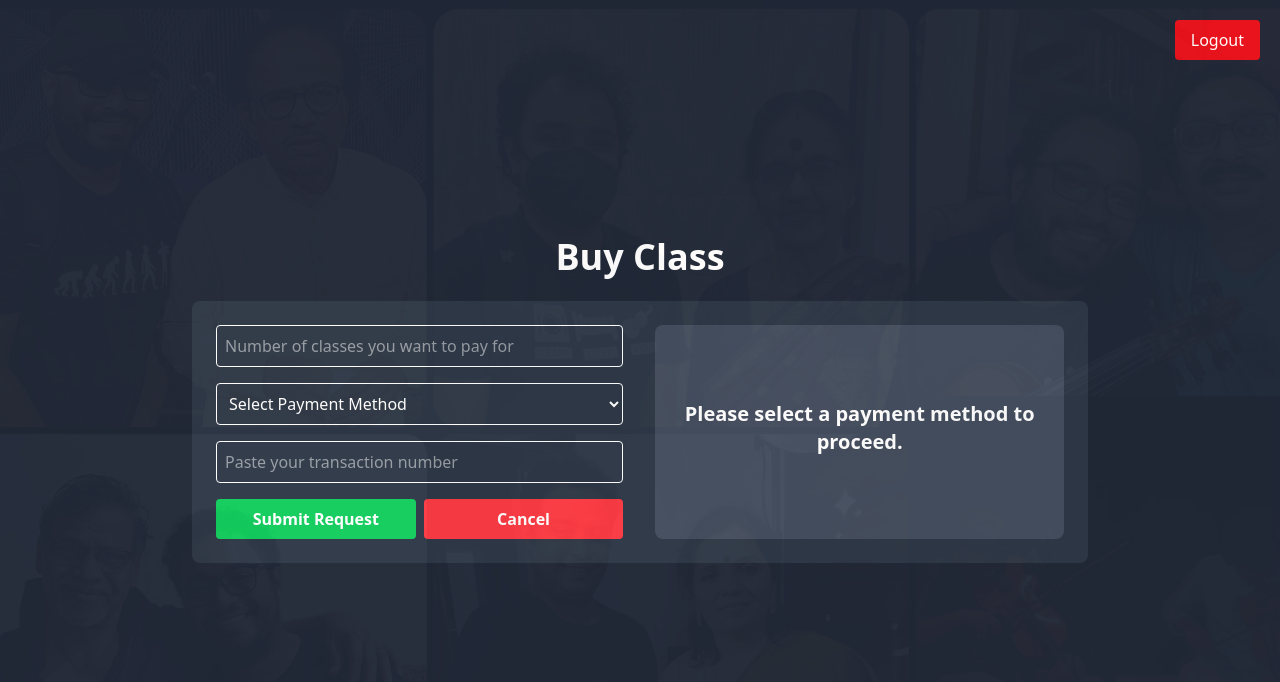
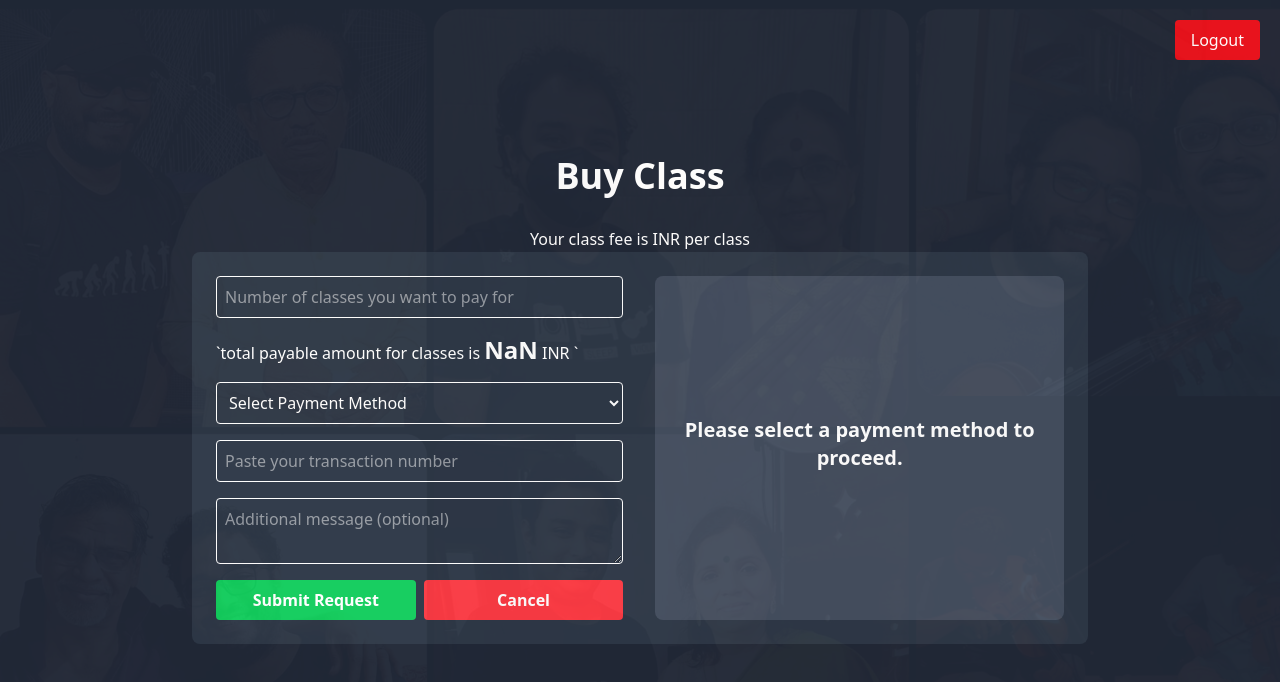
Before and after one commit to Piash-Akbar/Anirban_Da-s_class_organizer, a Next.js app: page /user/1/buy-credit in a window 1280 px wide. Shown: the top 682 px of the page. Built offline with nearby package versions, Linux system fonts and the light colour scheme; no server answers; the database is empty.

Commit message:
Enhance Admin Dashboard and Buy Credit Page with additional payment details and class fee display

```diff
--- a/src/app/admin/page.jsx
+++ b/src/app/admin/page.jsx
@@ -246,9 +246,20 @@ export default function AdminDashboard() {
                   >
                     <div>
                       <p className="font-bold text-white">{r.displayName}</p>
-                      <p className="text-sm text-gray-400">
-                        {r.amount} classes – {r.message || "No message"}
+                      <p className="text-xl text-gray-400">
+                        {r.amount} classes
                       </p>
+
+                      <p>
+                        Payment Method: {r.paymentMethod}
+                      </p>
+                      <p>
+                        Transaction Proof: {r.proof}
+                      </p>
+                      <p>
+                        Additional Message: {r.message || "N/A"}
+                      </p>
+
                     </div>
                     <div className="flex gap-2">
                       <button
@@ -303,6 +314,12 @@ export default function AdminDashboard() {
                     <p className="text-sm text-gray-400">
                       Email: {s.email} | Credits: {s.credits ?? 0}
                     </p>
+
+                    change name / fee or delete student functionality can be added here
+
+
+
+
                   </div>
                 ))}
               </div>
--- a/src/app/portfolio/page.jsx
+++ b/src/app/portfolio/page.jsx
@@ -37,6 +37,7 @@ export default function LandingPage() {
             displayName: firebaseUser.displayName || "Organizer User",
             photoURL: firebaseUser.photoURL || "",
             role: "user",
+            classFee: 600,
             createdAt: new Date().toISOString(),
           });
         } else {
--- a/src/app/user/[uid]/buy-credit/page.jsx
+++ b/src/app/user/[uid]/buy-credit/page.jsx
@@ -1,18 +1,20 @@
 "use client";
-import { useState } from "react";
+import { use, useEffect, useState } from "react";
 import { useParams, useRouter } from "next/navigation";
-import { collection, addDoc } from "firebase/firestore";
+import { collection, addDoc,doc,getDoc } from "firebase/firestore";
 import { signOut } from "firebase/auth";
 import Image from "next/image";
 import { db, auth } from "../../../firebaseConfig";
+// import {doc}
 
 export default function BuyCreditPage() {
   const { uid } = useParams();
   const router = useRouter();
-
+  const [classFee, setClassFee] = useState(); // Default class fee
   const [amount, setAmount] = useState("");
   const [paymentMethod, setPaymentMethod] = useState("");
   const [proof, setProof] = useState("");
+  const [message, setMessage] = useState("");
 
   async function handleSubmit(e) {
     e.preventDefault();
@@ -27,6 +29,7 @@ export default function BuyCreditPage() {
         amount,
         paymentMethod,
         proof,
+        message,
         status: "pending",
         createdAt: new Date().toISOString(),
       });
@@ -43,6 +46,22 @@ export default function BuyCreditPage() {
     router.push("/");
   }
 
+  useEffect(() => {
+    // Fetch class fee from user document if needed
+    const fetchClassFee = async () => {
+      const userRef = doc(db, "users", uid);
+      const docSnap = await getDoc(userRef);
+      if (docSnap.exists()) {
+        const userData = docSnap.data();
+        setClassFee(userData.classFee || 60); // Default to 600 if not set
+      }
+    };
+    fetchClassFee();
+  }, []);
+
+
+
+
   return (
     <div className="relative">
       <div className="absolute inset-0 bg-[url('/background.jpg')] bg-cover bg-center opacity-30"></div>
@@ -57,6 +76,7 @@ export default function BuyCreditPage() {
           </button>
 
           <h1 className="text-4xl font-bold mb-6">Buy Class</h1>
+          <span>Your class fee is <b className="font-bold text-2xl">{classFee}</b> INR per class</span>
 
           <div className="flex flex-col md:flex-row gap-8 bg-gray-800 p-6 rounded-lg w-full max-w-4xl">
             {/* ===== Left Side: Form ===== */}
@@ -71,6 +91,7 @@ export default function BuyCreditPage() {
                 onChange={(e) => setAmount(e.target.value)}
                 className="p-2 rounded border text-white"
               />
+              <span>`total payable amount for {amount} classes is <b className="font-bold text-2xl">{amount*classFee}</b> INR `</span>
 
               <select
                 value={paymentMethod}
@@ -82,6 +103,16 @@ export default function BuyCreditPage() {
                 <option value="Bank transfer">Bank Transfer</option>
               </select>
 
+              {/* Amount of money */}
+              {/* <input
+                type="number"
+                placeholder="Total amount paid (in INR)"
+                // value={amount * 500}
+                // readOnly
+                className="p-2 rounded border text-white bg-gray-700"
+              /> */}
+
+
               <input
                 type="number"
                 placeholder="Paste your transaction number"
@@ -89,6 +120,13 @@ export default function BuyCreditPage() {
                 onChange={(e) => setProof(e.target.value)}
                 className="p-2 rounded border text-white"
               />
+
+              <textarea
+                placeholder="Additional message (optional)"
+                value={message}
+                onChange={(e) => setMessage(e.target.value)}
+                className="p-2 rounded border text-white"
+              ></textarea>
 
               <div className="flex gap-2">
                 <button
--- a/src/app/user/[uid]/page.jsx
+++ b/src/app/user/[uid]/page.jsx
@@ -32,6 +32,7 @@ export default function UserPage() {
   const [selectedDate, setSelectedDate] = useState(null);
   const [selectedTime, setSelectedTime] = useState("");
   const [credit, setCredit] = useState(0);
+  // const [classFee, setClassFee] = useState(600); // Example class fee
 
   const uid = params.uid;
 
@@ -271,27 +272,13 @@ export default function UserPage() {
           )}
         </div>
 
-        {/* Buttons */}
-        {/* <div className="flex flex-col sm:flex-row gap-4 justify-center">
-          <button
-            onClick={() => setShowSchedulePopup(true)}
-            className="bg-blue-600 hover:bg-blue-700 inset-0 z-50 px-8 py-3 rounded-lg font-medium transition-all duration-200 hover:shadow-lg"
-          >
-            Schedule a Class
-          </button>
-          <button
-            onClick={handleBuyCredit}
-            className="bg-green-600 hover:bg-green-700 px-8 py-3 rounded-lg font-medium transition-all duration-200 hover:shadow-lg"
-          >
-            Buy Class
-          </button>
-          <button
-            onClick={handleLogout}
-            className="bg-red-600 hover:bg-red-700 px-8 py-3 rounded-lg font-medium transition-all duration-200 hover:shadow-lg"
-          >
-            Logout
-          </button>
-        </div> */}
+          {/* Latest payment Status can be added here */}
+       <div className="mb-8 bg-gray-800/80 p-6 rounded-xl shadow-lg border border-gray-700 hover:border-yellow-500 transition-all">
+        <h2 className=" text-2xl font-semibold text-purple-400 mb-3">Last Payment Status</h2>
+        <p className="text-gray-400">Feature coming soon...</p>
+       </div>
+
+
       </div>
 
       {/* Schedule Popup */}
```
